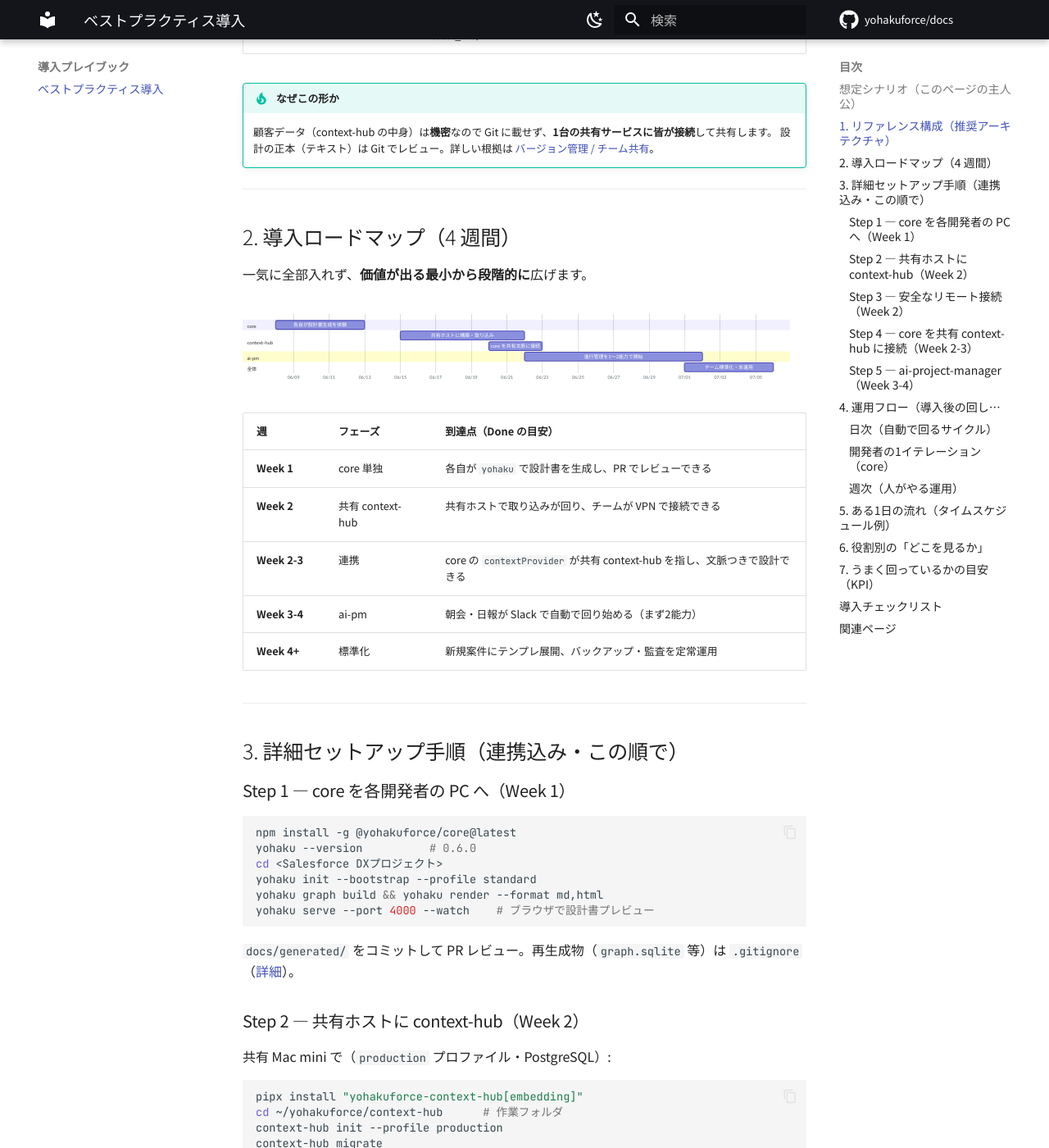
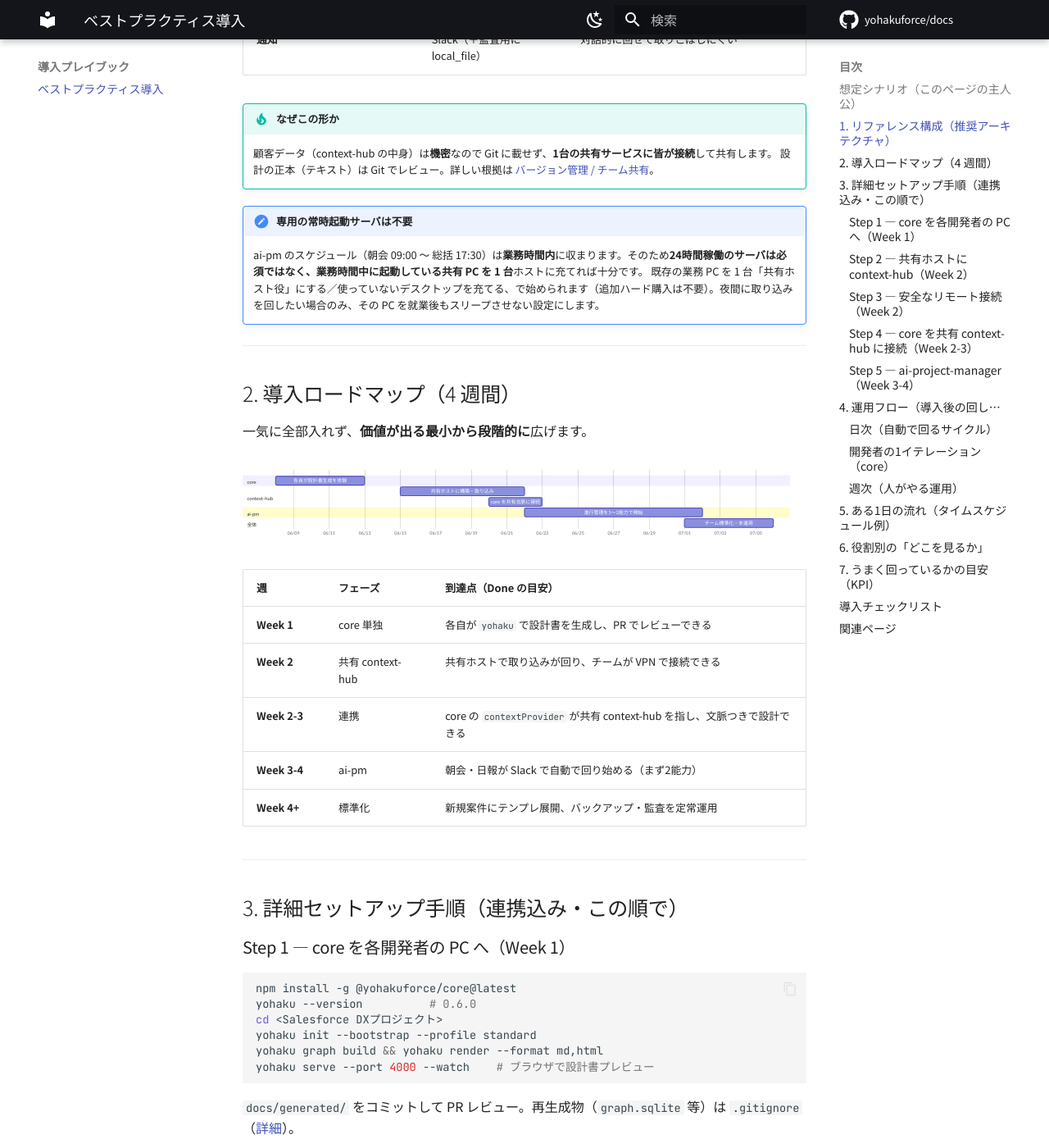
Before and after one commit to yohakuforce/docs, an MkDocs documentation site: the page built from docs/playbook/best-practice.md, in a window 1280 px wide and 1400 px high, scrolled down 1970 px. Shown: the whole window at 82% size. Built offline with MkDocs 1.6.1 and Material for MkDocs 9.7.7, drawn with Linux system fonts in a browser that asks for light colours; comment, search, counter and statistics services are not loaded; some of the changed text lies outside the part shown.

Commit message:
docs: 共有ホストの前提を見直し（専用常時起動サーバ/Mac mini を不要に）
ai-pm のスケジュールは業務時間内(9:00-17:30)に収まるため、24/7サーバは不要。
業務時間中に起動している共有PC1台で足りる旨に統一。Mac mini の例示を削除。

````diff
--- a/docs/playbook/best-practice.md
+++ b/docs/playbook/best-practice.md
@@ -21,7 +21,7 @@ core / context-hub / ai-project-manager を **3 つまとめて、推奨構成
 > - **開発**: 3 名 — Salesforce 実装、設計書の更新
 > - **PM**: 1 名 — 進行管理・顧客とのやり取り
 > - 案件: 顧客 A の「基幹システム刷新」。Slack / Backlog で日々やり取りがある
-> - 環境: 社内に常時起動の Mac mini が 1 台、各自は MacBook、チャットは Slack
+> - 環境: **専用の常時起動サーバは無い**。業務時間中に起動している**共有 PC を 1 台**ホストに充てる。各自は MacBook、チャットは Slack
 
 このチームが「属人化した仕様・散らばった文脈・手作業の進行管理」を解消するのがゴールです。
 
@@ -33,7 +33,7 @@ core / context-hub / ai-project-manager を **3 つまとめて、推奨構成
 
 ```mermaid
 flowchart TB
-    subgraph host["🖥 共有ホスト1台（社内 Mac mini・常時起動）"]
+    subgraph host["🖥 共有ホスト1台（業務時間中起動の共有PC）"]
         CH["context-hub serve<br/>(production / PostgreSQL) :8000"]
         AIPM["ai-project-manager<br/>(Docker) :8001"]
         PG[("PostgreSQL")]
@@ -71,6 +71,10 @@ flowchart TB
 !!! tip "なぜこの形か"
     顧客データ（context-hub の中身）は**機密**なので Git に載せず、**1台の共有サービスに皆が接続**して共有します。
     設計の正本（テキスト）は Git でレビュー。詳しい根拠は [バージョン管理 / チーム共有](../strategy/version-control.md)。
+
+!!! note "専用の常時起動サーバは不要"
+    ai-pm のスケジュール（朝会 09:00 〜 総括 17:30）は**業務時間内**に収まります。そのため**24時間稼働のサーバは必須ではなく、業務時間中に起動している共有 PC を 1 台**ホストに充てれば十分です。
+    既存の業務 PC を 1 台「共有ホスト役」にする／使っていないデスクトップを充てる、で始められます（追加ハード購入は不要）。夜間に取り込みを回したい場合のみ、その PC を就業後もスリープさせない設定にします。
 
 ---
 
@@ -120,7 +124,7 @@ yohaku serve --port 4000 --watch    # ブラウザで設計書プレビュー
 
 ### Step 2 — 共有ホストに context-hub（Week 2）
 
-共有 Mac mini で（`production` プロファイル・PostgreSQL）:
+共有ホスト役の PC で（`production` プロファイル・PostgreSQL）:
 
 ```bash
 pipx install "yohakuforce-context-hub[embedding]"
````
Also changed, not shown: docs/strategy/adoption.md (+1 -1 lines), docs/strategy/version-control.md (+3 -3 lines).
